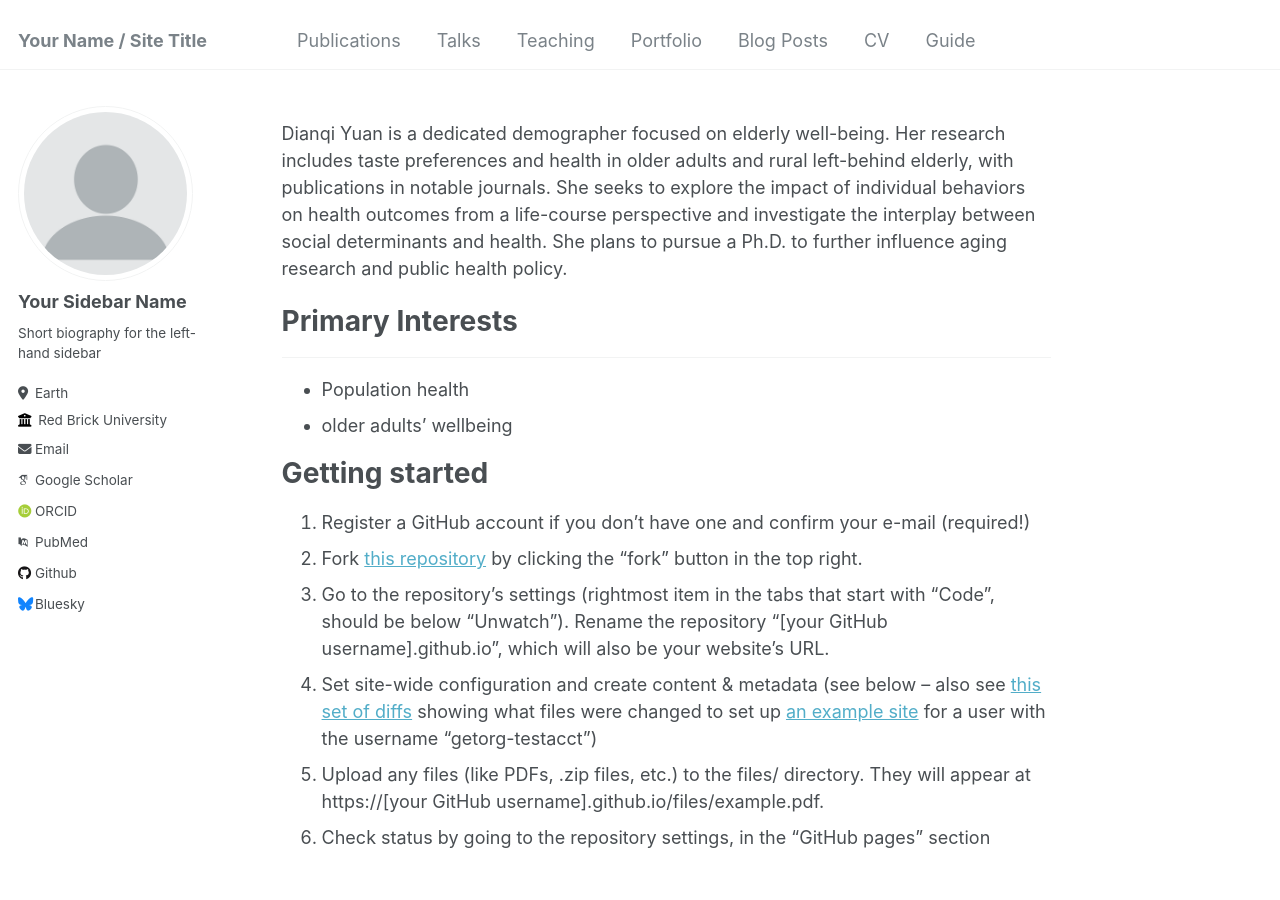
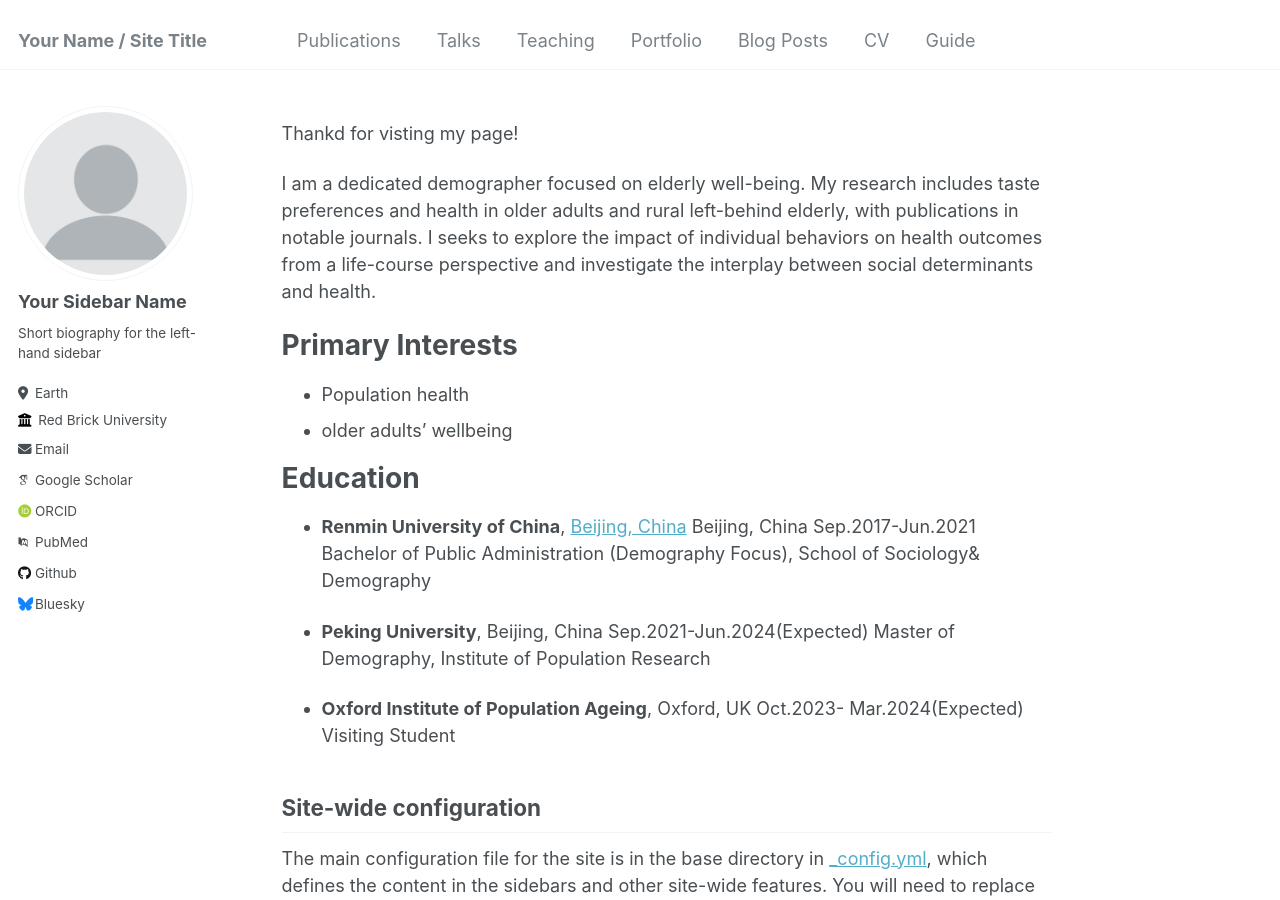
Before and after one commit to dianqi-yuan/dianqi-yuan.github.io, a Jekyll site: the page built from _pages/about.md, in a window 1280 px wide and 900 px high. Built offline with Jekyll 4.4.1, drawn with Linux system fonts in a browser that asks for light colours; some web fonts are replaced.

Commit message:
Update eductaion

```diff
--- a/_pages/about.md
+++ b/_pages/about.md
@@ -7,23 +7,26 @@ redirect_from:
   - /about.html
 ---
 
-Dianqi Yuan is a dedicated demographer focused on elderly well-being. Her research includes taste preferences and health in older adults and rural left-behind elderly, with publications in notable journals. She seeks to explore the impact of individual behaviors on health outcomes from a life-course perspective and investigate the interplay between social determinants and health. She plans to pursue a Ph.D. to further influence aging research and public health policy.
+Thankd for visting my page!
+
+I am a dedicated demographer focused on elderly well-being. My research includes taste preferences and health in older adults and rural left-behind elderly, with publications in notable journals. I seeks to explore the impact of individual behaviors on health outcomes from a life-course perspective and investigate the interplay between social determinants and health.
 
 Primary Interests
 ======
-------
 - Population health
 - older adults' wellbeing
 
-Getting started
+Education
 ======
+- **Renmin University of China**,  [Beijing, China](http://sph.ruc.edu.cn/index.htm) Beijing, China                                   Sep.2017-Jun.2021
+Bachelor of Public Administration (Demography Focus), School of Sociology& Demography
 
-1. Register a GitHub account if you don't have one and confirm your e-mail (required!)
-1. Fork [this repository](https://github.com/academicpages/academicpages.github.io) by clicking the "fork" button in the top right.
-1. Go to the repository's settings (rightmost item in the tabs that start with "Code", should be below "Unwatch"). Rename the repository "[your GitHub username].github.io", which will also be your website's URL.
-1. Set site-wide configuration and create content & metadata (see below -- also see [this set of diffs](http://archive.is/3TPas) showing what files were changed to set up [an example site](https://getorg-testacct.github.io) for a user with the username "getorg-testacct")
-1. Upload any files (like PDFs, .zip files, etc.) to the files/ directory. They will appear at https://[your GitHub username].github.io/files/example.pdf.
-1. Check status by going to the repository settings, in the "GitHub pages" section
+- **Peking University**, Beijing, China                                    Sep.2021-Jun.2024(Expected)
+Master of Demography, Institute of Population Research
+
+- **Oxford Institute of Population Ageing**, Oxford, UK                   Oct.2023- Mar.2024(Expected)
+Visiting Student
+
 
 Site-wide configuration
 ------
```
